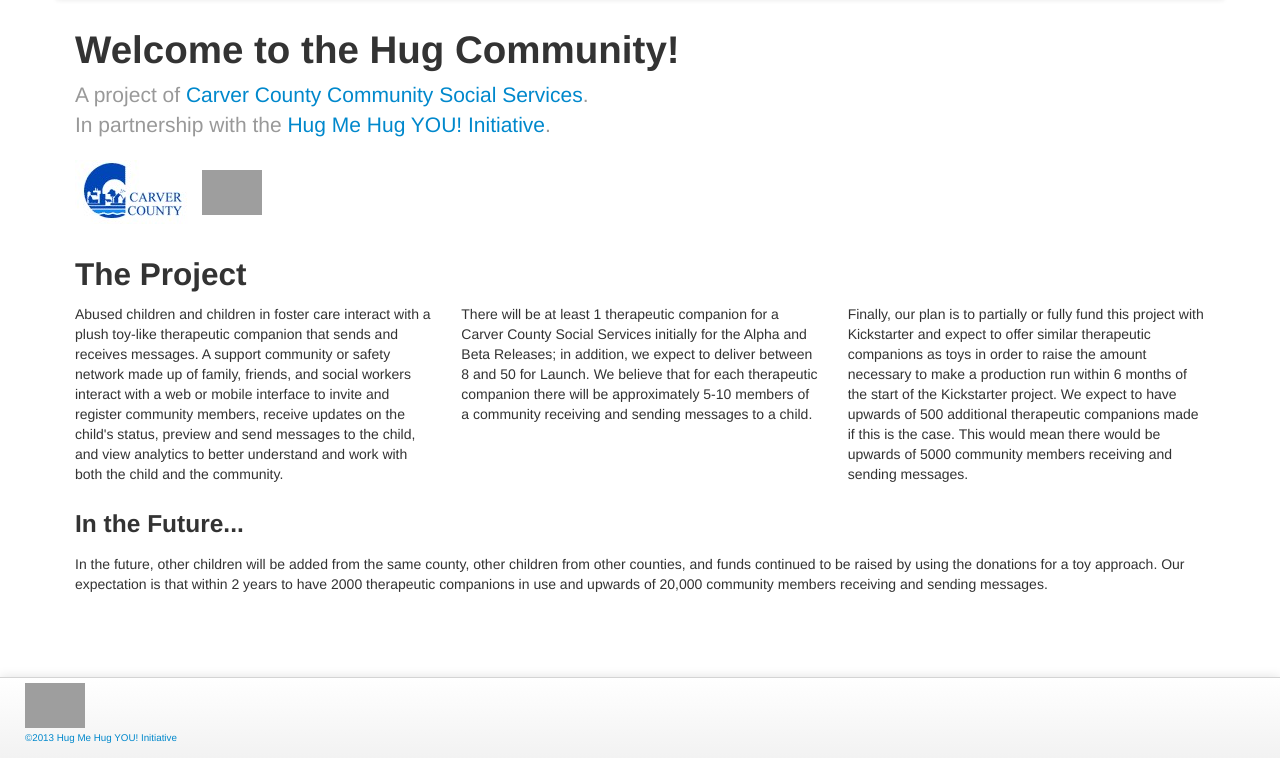
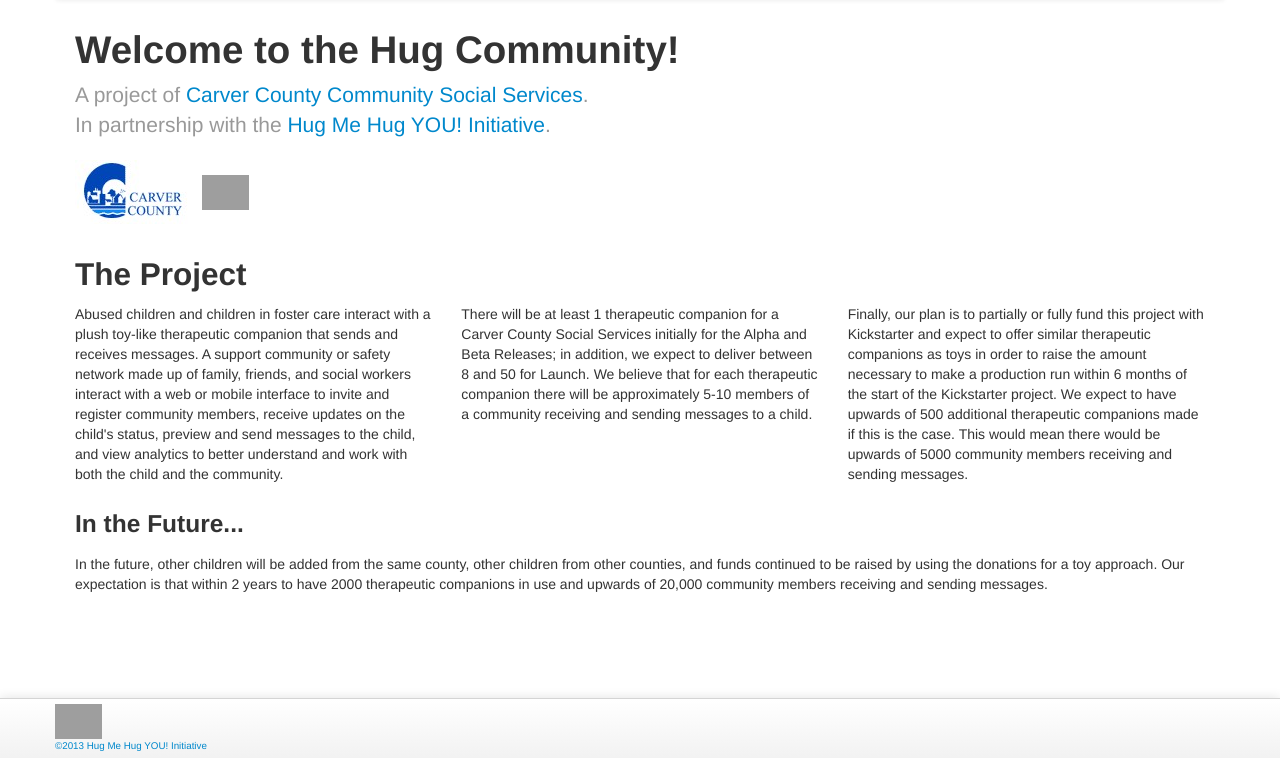
Before and after one commit to hugmehugyouorg/Hug-Community-Web-Application, a CodeIgniter app: page / in a window 1280 px wide. Shown: the part 42-800 px from the top of the page. Run offline with CodeIgniter, Linux system fonts and the light colour scheme; data comes from the database, SQL or seed files in the repository; some libraries are stand-ins or nearby versions; grey boxes are pictures that could not be loaded.

Commit message:
styling footer changes for welcome screen

```diff
--- a/application/views/partials/footer.php
+++ b/application/views/partials/footer.php
@@ -2,14 +2,10 @@
 
 <div class="navbar navbar-fixed-bottom">
 	<div class="navbar-inner">
-	<div class="container">
-		<div class="row">
-		 	<div>
-		 	  <a href="http://www.hugmehugyou.org" target="_blank"><img class="hugmehugyou" src="//www.hugmehugyou.org/img/logo.png">
-			  <p>&copy;<?php echo(date("Y")); ?> Hug Me Hug YOU! Initiative</p></a>
-			</div>
+		<div class="container">
+			<a href="http://www.hugmehugyou.org" target="_blank"><img class="hugmehugyou" src="//www.hugmehugyou.org/img/logo.png">
+			<p>&copy;<?php echo(date("Y")); ?> Hug Me Hug YOU! Initiative</p></a>
 		</div>
-	</div>
 	</div>
 </div>
 
--- a/assets/css/style.css
+++ b/assets/css/style.css
@@ -16,7 +16,7 @@ a {
 }
 
 img.hugmehugyou {
-	max-height:45px;
+	max-height:35px;
 }
 
 #main {
@@ -27,12 +27,22 @@ img.hugmehugyou {
 	display: block;
 }
 
+.navbar-fixed-bottom .navbar-inner {
+	padding-top:5px;
+	padding-bottom:0;
+}
+
 .navbar-fixed-bottom .container {
-	padding-top:5px;
+	padding-top:0px;
+}
+
+.navbar-fixed-bottom a {
+	line-height: 100%;
 }
 
 .navbar-fixed-bottom p {
 	font-size:70%;
+	margin: 0 0 5px;
 }
 
 @media (max-width: 979px) {
@@ -42,6 +52,9 @@ img.hugmehugyou {
 	.navbar-fixed-bottom .navbar-inner {
 		padding-right: 20px;
 		padding-left: 20px;
+	}
+	.navbar-fixed-bottom .container {
+		padding:0;
 	}
 }
 
```
